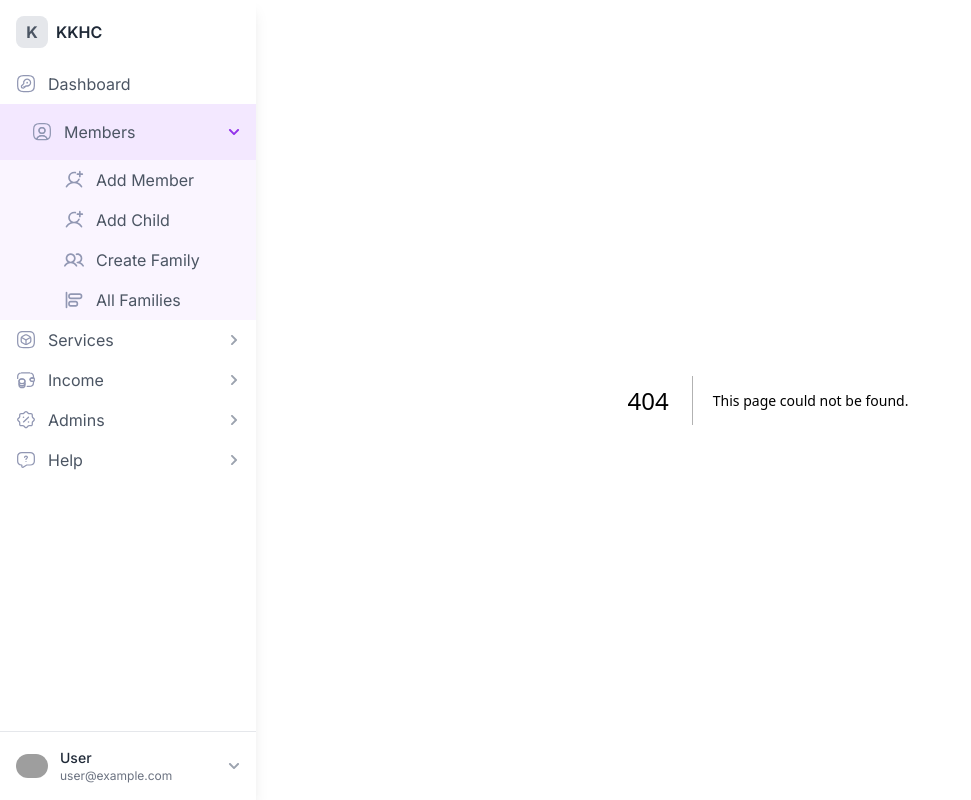
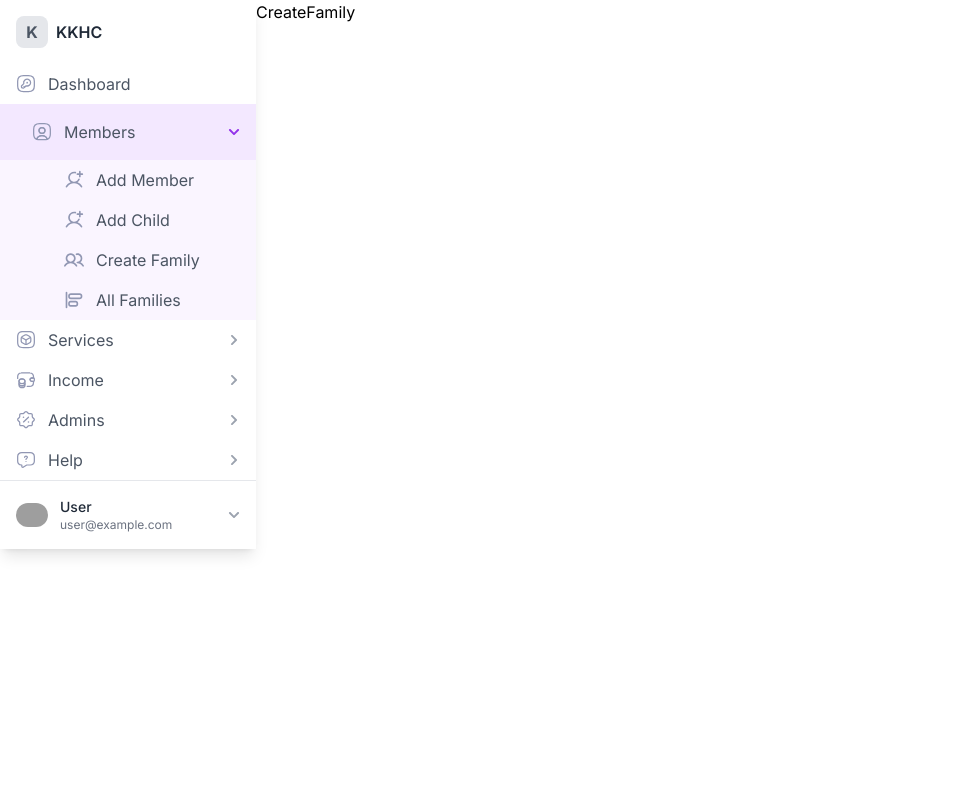
Before and after one commit to Classic-CRMs/Members-Managment-System, a Next.js app: page /members/createfamily in a window 1280 px wide. Before the commit this address had no page. Shown: the whole page, without its empty margins (0-971 px from the left). Built offline with nearby package versions, Linux system fonts and the light colour scheme; grey boxes are pictures that could not be loaded.

Commit message:
created all pages associated with member

```diff
--- /dev/null
+++ b/app/members/addchild/page.tsx
@@ -0,0 +1,9 @@
+import React from 'react'
+
+const AddChild = () => {
+  return (
+    <div>AddChild</div>
+  )
+}
+
+export default AddChild
--- /dev/null
+++ b/app/members/createfamily/page.tsx
@@ -0,0 +1,9 @@
+import React from 'react'
+
+const CreateFamily = () => {
+  return (
+    <div>CreateFamily</div>
+  )
+}
+
+export default CreateFamily
--- /dev/null
+++ b/app/members/listfamily/page.tsx
@@ -0,0 +1,9 @@
+import React from 'react'
+
+const FamilyList = () => {
+  return (
+    <div>FamilyList</div>
+  )
+}
+
+export default FamilyList
--- a/components/Sidebar.tsx
+++ b/components/Sidebar.tsx
@@ -40,8 +40,8 @@ const Sidebar: React.FC = () => {
             <div className="pl-12 bg-purple-50">
               <ListItem href="/members/addmember" icon="addmember" label="Add Member" />
               <ListItem href="/members/addchild" icon="addmember" label="Add Child" />
-              <ListItem href="/members/family" icon="family" label="Create Family" />
-              <ListItem href="/members/family/list" icon="list" label="All Families" />
+              <ListItem href="/members/createfamily" icon="family" label="Create Family" />
+              <ListItem href="/members/listfamily" icon="list" label="All Families" />
             </div>
           )}
         </div>
```
